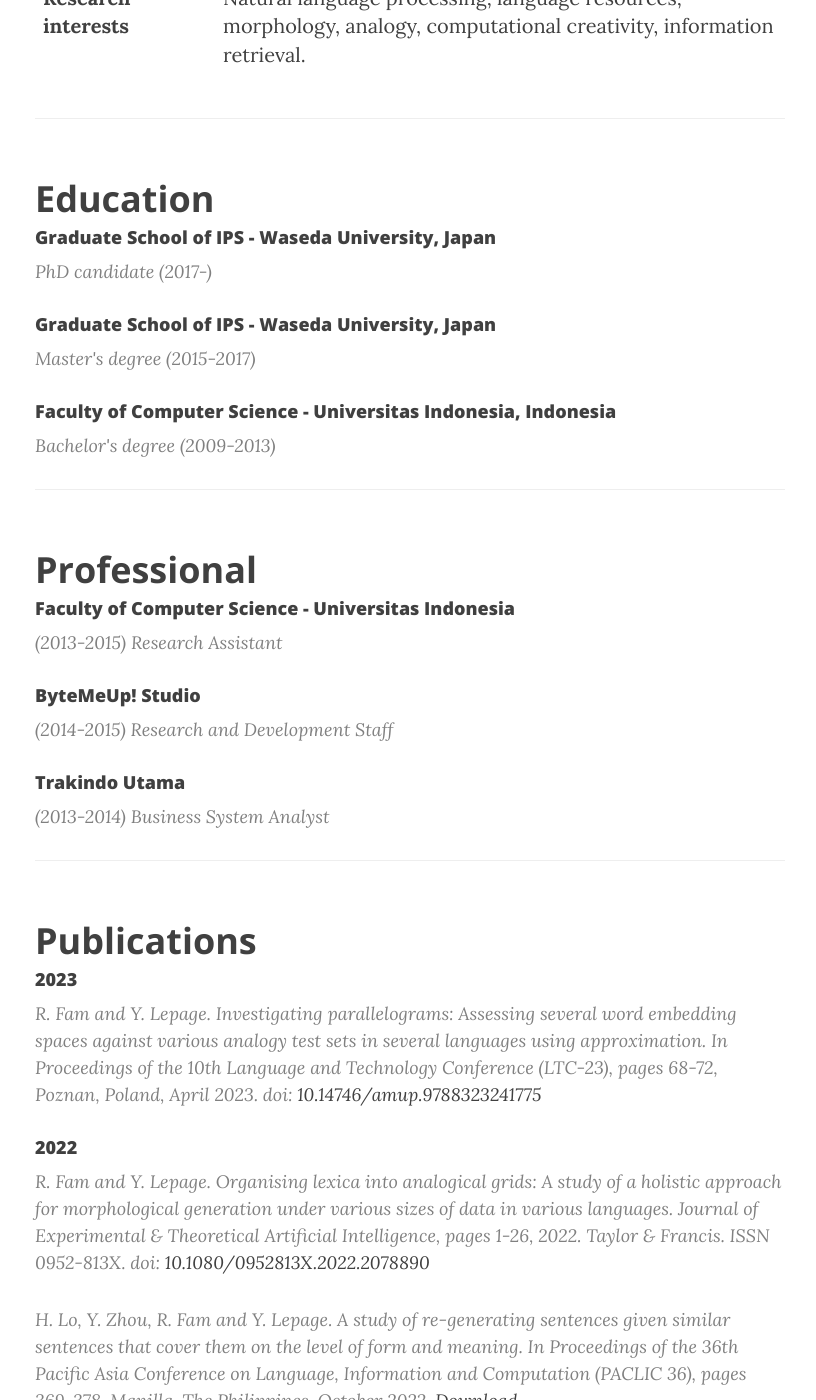
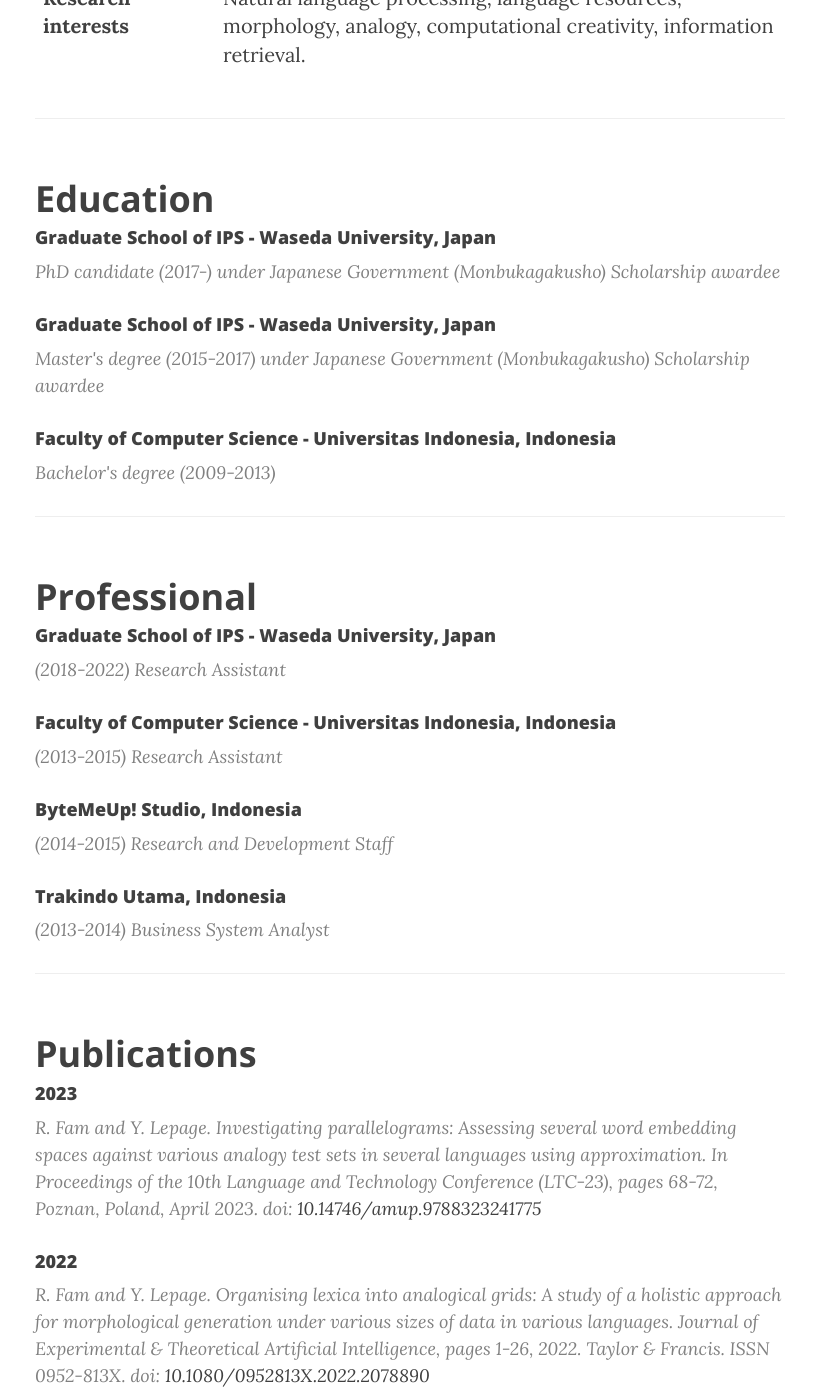
Before and after one commit to famrashel/famrashel.github.io, a Jekyll site: the page built from profile.html, in a window 1280 px wide and 1400 px high, scrolled down 789 px. Shown: the whole window, without its empty margins (230-1046 px from the left). Built offline with Jekyll 4.4.1, drawn with Linux system fonts in a browser that asks for light colours; nearby versions of some CDN libraries.

Commit message:
Update profile

```diff
--- a/profile.html
+++ b/profile.html
@@ -46,20 +46,22 @@ header-img: "img/about-bg.jpg"
 <div class="post-preview">
     <h2 class="section-heading">Education</h2>
     <h4 class="post-subtitle">Graduate School of IPS - Waseda University, Japan</h4>
-        <p class="post-meta">PhD candidate (2017-)</p>
+        <p class="post-meta">PhD candidate (2017-) under Japanese Government (Monbukagakusho) Scholarship awardee</p>
     <h4 class="post-subtitle">Graduate School of IPS - Waseda University, Japan</h4>
-        <p class="post-meta">Master's degree (2015-2017)</p>
+        <p class="post-meta">Master's degree (2015-2017) under Japanese Government (Monbukagakusho) Scholarship awardee</p>
     <h4 class="post-subtitle">Faculty of Computer Science - Universitas Indonesia, Indonesia</h4>
         <p class="post-meta">Bachelor's degree (2009-2013)</p>
 </div>
 <hr>
 <div class="post-preview">
     <h2 class="section-heading">Professional</h2>
-    <h4 class="post-subtitle">Faculty of Computer Science - Universitas Indonesia</h4>
+    <h4 class="post-subtitle">Graduate School of IPS - Waseda University, Japan</h4>
+        <p class="post-meta">(2018-2022) Research Assistant</p>
+    <h4 class="post-subtitle">Faculty of Computer Science - Universitas Indonesia, Indonesia</h4>
         <p class="post-meta">(2013-2015) Research Assistant</p>
-    <h4 class="post-subtitle">ByteMeUp! Studio</h4>
+    <h4 class="post-subtitle">ByteMeUp! Studio, Indonesia</h4>
         <p class="post-meta">(2014-2015) Research and Development Staff</p>
-    <h4 class="post-subtitle">Trakindo Utama</h4>
+    <h4 class="post-subtitle">Trakindo Utama, Indonesia</h4>
         <p class="post-meta">(2013-2014) Business System Analyst</p>
 </div>
 <hr>
@@ -67,7 +69,8 @@ header-img: "img/about-bg.jpg"
     <h2 class="section-heading">Publications</h2>
     <h4 class="post-subtitle">2023</h4>
         <p class="post-meta">
-            R. Fam and Y. Lepage. Investigating parallelograms: Assessing several word embedding spaces against various analogy test sets in several languages using approximation. In Proceedings of the 10th Language and Technology Conference (LTC-23), pages 68-72, Poznan, Poland, April 2023. doi: <a href="https://doi.org/10.14746/amup.9788323241775">10.14746/amup.9788323241775</a>
+            R. Fam and Y. Lepage.
+            Investigating parallelograms: Assessing several word embedding spaces against various analogy test sets in several languages using approximation. In Proceedings of the 10th Language and Technology Conference (LTC-23), pages 68-72, Poznan, Poland, April 2023. doi: <a href="https://doi.org/10.14746/amup.9788323241775">10.14746/amup.9788323241775</a>
         </p>
     <h4 class="post-subtitle">2022</h4>
         <p class="post-meta">
```
